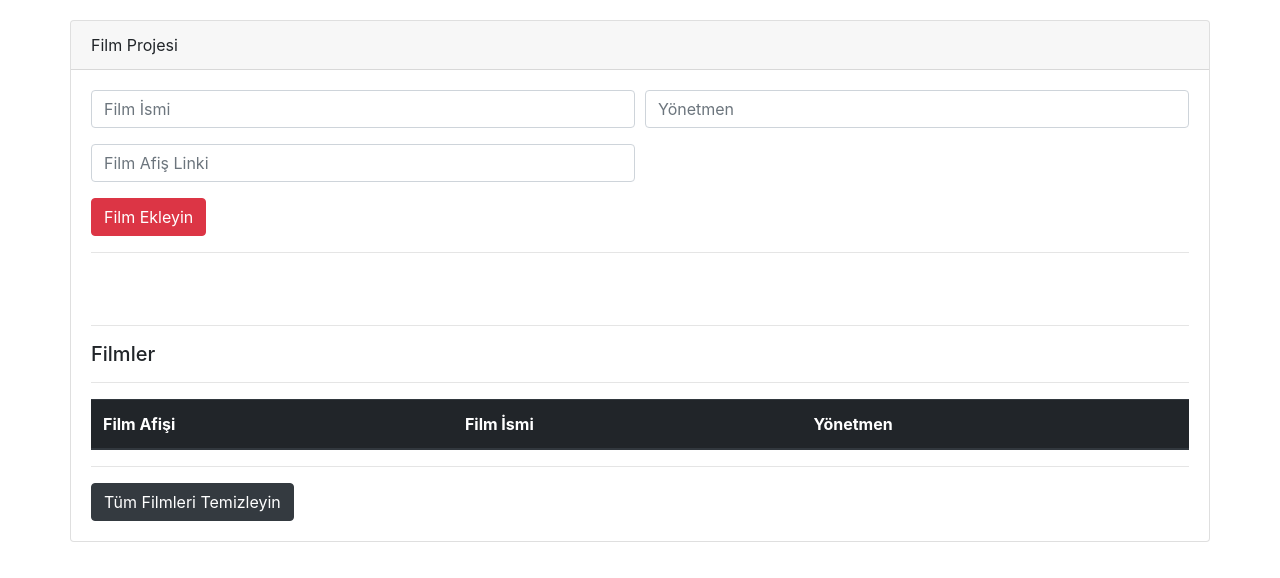
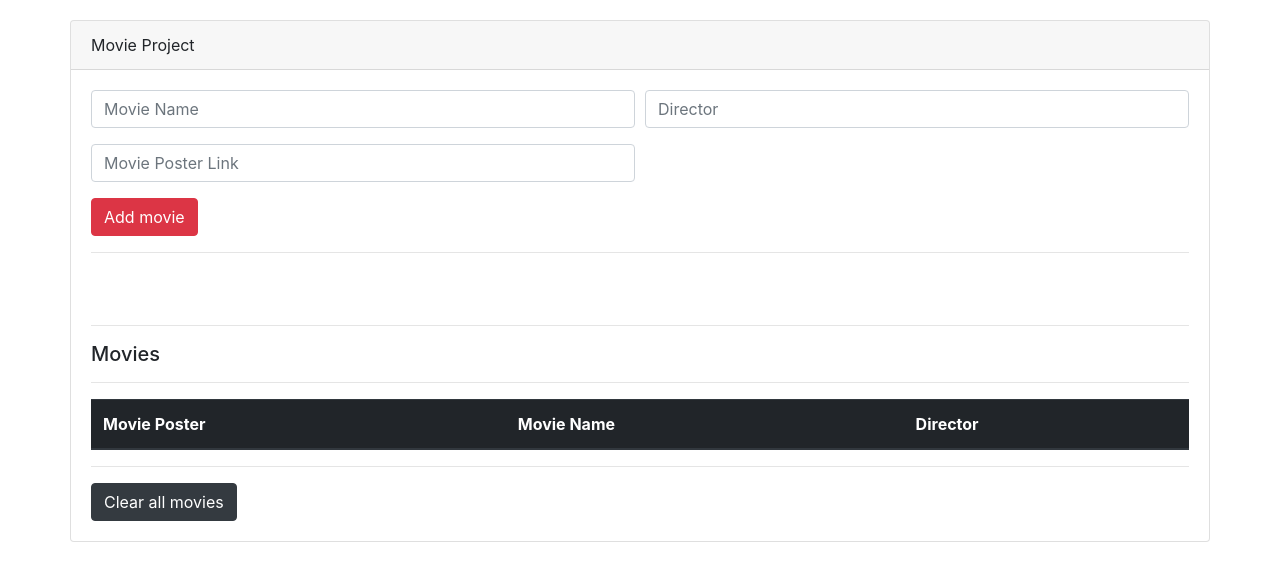
Before and after one commit to isuzmen/FilmProject, a plain HTML site: page index.html in a window 1280 px wide. Drawn offline with nearby package versions, Linux system fonts and the light colour scheme.

Commit message:
Update index.html

```diff
--- a/index.html
+++ b/index.html
@@ -7,27 +7,27 @@
     <link rel="stylesheet" href="https://stackpath.bootstrapcdn.com/font-awesome/4.7.0/css/font-awesome.min.css">
     <link rel="stylesheet" href="https://maxcdn.bootstrapcdn.com/bootstrap/4.0.0/css/bootstrap.min.css" integrity="sha384-Gn5384xqQ1aoWXA+058RXPxPg6fy4IWvTNh0E263XmFcJlSAwiGgFAW/dAiS6JXm" crossorigin="anonymous">
 
-    <title>Film Project</title>
+    <title>Movie Project</title>
 </head>
 <body>
         <div class="container" style ="margin-top:20px;">
 
                 <div class="card row">
-                    <div class="card-header">Film Projesi</div>
+                    <div class="card-header">Movie Project</div>
                     <div class="card-body">
                             <form id = "film-form" name="form">
                                 <div class="form-row">
                                     <div class="form-group col-md-6">
-                                        <input class="form-control" type="text" name="title" id = "title" placeholder="Film İsmi">
+                                        <input class="form-control" type="text" name="title" id = "title" placeholder="Movie Name">
                                     </div>
                                     <div class="form-group col-md-6">
-                                            <input class="form-control" type="text" name="director" id = "director" placeholder="Yönetmen">
+                                            <input class="form-control" type="text" name="director" id = "director" placeholder="Director">
                                     </div>
                                     <div class="form-group col-md-6">
-                                            <input class="form-control" type="text" name="url" id = "url" placeholder="Film Afiş Linki">
+                                            <input class="form-control" type="text" name="url" id = "url" placeholder="Movie Poster Link">
                                     </div>
                                 </div>
-                                <button type="submit" class="btn btn-danger">Film Ekleyin</button>
+                                <button type="submit" class="btn btn-danger">Add movie</button>
                             </form>
                             <hr>
 
@@ -37,15 +37,15 @@
 
                      <div class="card-body">
                             <hr>
-                            <h5 class="card-title" id = "films-title">Filmler</h5>
+                            <h5 class="card-title" id = "films-title">Movies</h5>
 
                             <hr>
                             <table class="table table-dark">
                                     <thead>
                                       <tr>
-                                        <th scope="col">Film Afişi</th>
-                                        <th scope="col">Film İsmi</th>
-                                        <th scope="col">Yönetmen</th>
+                                        <th scope="col">Movie Poster</th>
+                                        <th scope="col">Movie Name</th>
+                                        <th scope="col">Director</th>
 
                                       </tr>
                                     </thead>
@@ -54,12 +54,12 @@
                                             <td><img src="" class="img-fluid img-thumbnail"></td>
                                             <td></td>
                                             <td></td>
-                                            <td><a href="#" id = "delete-film" class = "btn btn-danger">Filmi Sil</a></td>
+                                            <td><a href="#" id = "delete-film" class = "btn btn-danger">Delete movie</a></td>
                                           </tr> -->
                                     </tbody>
                                   </table>
                             <hr>
-                            <a id = "clear-films" class="btn btn-dark" href="#">Tüm Filmleri Temizleyin</a>
+                            <a id = "clear-films" class="btn btn-dark" href="#">Clear all movies</a>
                         </div>
                       </div>
 
```
